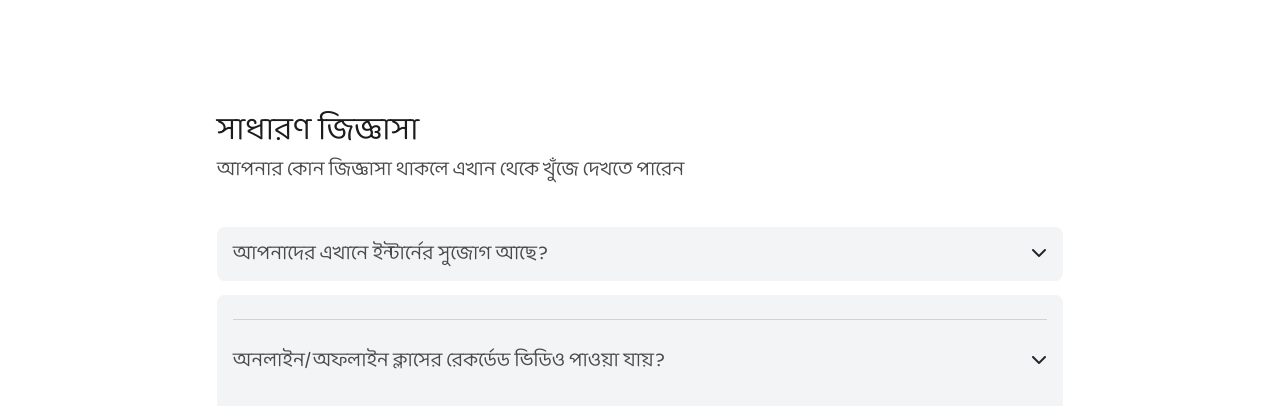
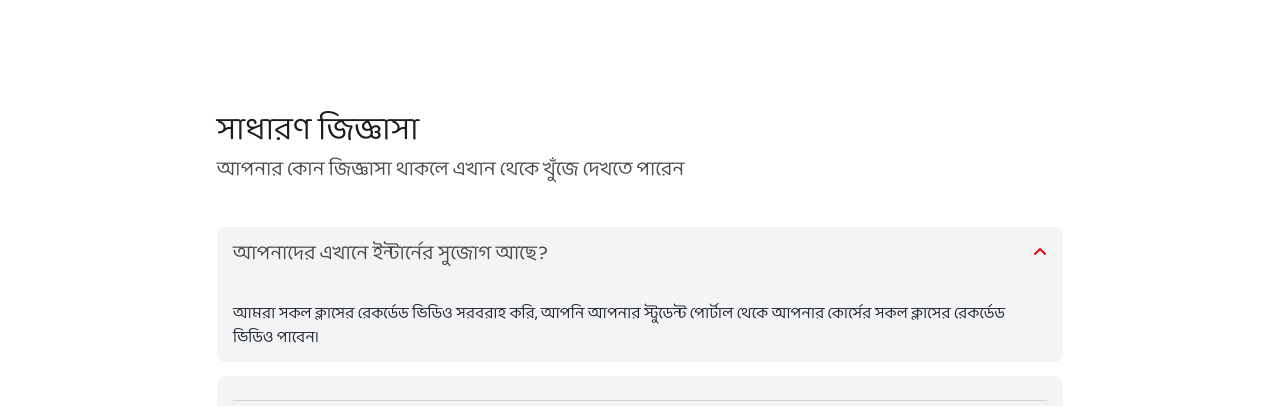
Before and after one commit to alif-sagir/tech-park-it, a website: page course_details.html in a window 1280 px wide. Both pictures are taken after a click on the element 1039 px from the left and 3383 px from the top of the page. Shown: the part 3130-3536 px from the top of the page. Drawn offline with Linux system fonts and the light colour scheme.

Commit message:
general question all complete

```diff
--- a/assets/sass/pages/course_details.scss
+++ b/assets/sass/pages/course_details.scss
@@ -544,9 +544,23 @@
                         }
                         .general_question_content {
                             margin-top: 33px;
+                            display: none;
                         }
                         &:last-child {
                             border-bottom: none;
+                        }
+                        &.active{
+                            .general_question_acordion_icon{
+                                i {
+                                    color: red;
+                                    &::before {
+                                        content: "\f106";
+                                    }
+                                }
+                            }
+                            .general_question_content{
+                                display: block;
+                            }
                         }
                     }
                 }
--- a/course_details.html
+++ b/course_details.html
@@ -1023,15 +1023,15 @@
                       <i class="fa-solid fa-chevron-down"></i>
                     </div>
                   </div>
-                  <!-- <div class="general_question_content">
+                  <div class="general_question_content">
                     আমরা সকল ক্লাসের রেকর্ডেড ভিডিও সরবরাহ করি, আপনি আপনার স্টুডেন্ট
                     পোর্টাল থেকে আপনার কোর্সের সকল ক্লাসের রেকর্ডেড ভিডিও পাবেন।
-                  </div> -->
+                  </div>
                 </li>
               </div>
               <div class="general_question">
                 <li>
-                  <li class="general_question">
+                  <li class="general_question active">
                     <div class="general_question_title_and_icon">
                       <div class="general_question_title">
                         অনলাইন/অফলাইন ক্লাসের রেকর্ডেড ভিডিও পাওয়া যায়?
@@ -1049,7 +1049,7 @@
               </div>
               <div class="general_question">
                 <li>
-                  <li class="general_question">
+                  <li class="general_question ">
                     <div class="general_question_title_and_icon">
                       <div class="general_question_title">
                         একাধিক স্কিমে পেমেন্ট করার সুজোগ আছে কি?
@@ -1058,10 +1058,10 @@
                         <i class="fa-solid fa-chevron-down"></i>
                       </div>
                     </div>
-                    <!-- <div class="general_question_content">
+                    <div class="general_question_content">
                       আমরা সকল ক্লাসের রেকর্ডেড ভিডিও সরবরাহ করি, আপনি আপনার স্টুডেন্ট
                       পোর্টাল থেকে আপনার কোর্সের সকল ক্লাসের রেকর্ডেড ভিডিও পাবেন।
-                    </div> -->
+                    </div>
                   </li>
                 </li>
               </div>
@@ -1070,6 +1070,18 @@
         </div>
       </div>
     </div>
+    <script>
+      [
+        ...document.querySelectorAll(".general_question_acordion_icon"),
+      ].forEach((element) => {
+        element.onclick = function (e) {
+          e.currentTarget.parentNode.parentNode.classList.toggle(
+            "active"
+          );
+          // console.log(e.currentTarget.parentNode.classList);
+        };
+      });
+    </script>
     <!-- /general question area end -->
 
     <!-- footer area start -->
```
Also changed, not shown: assets/styles/style.css, 1 other file.
